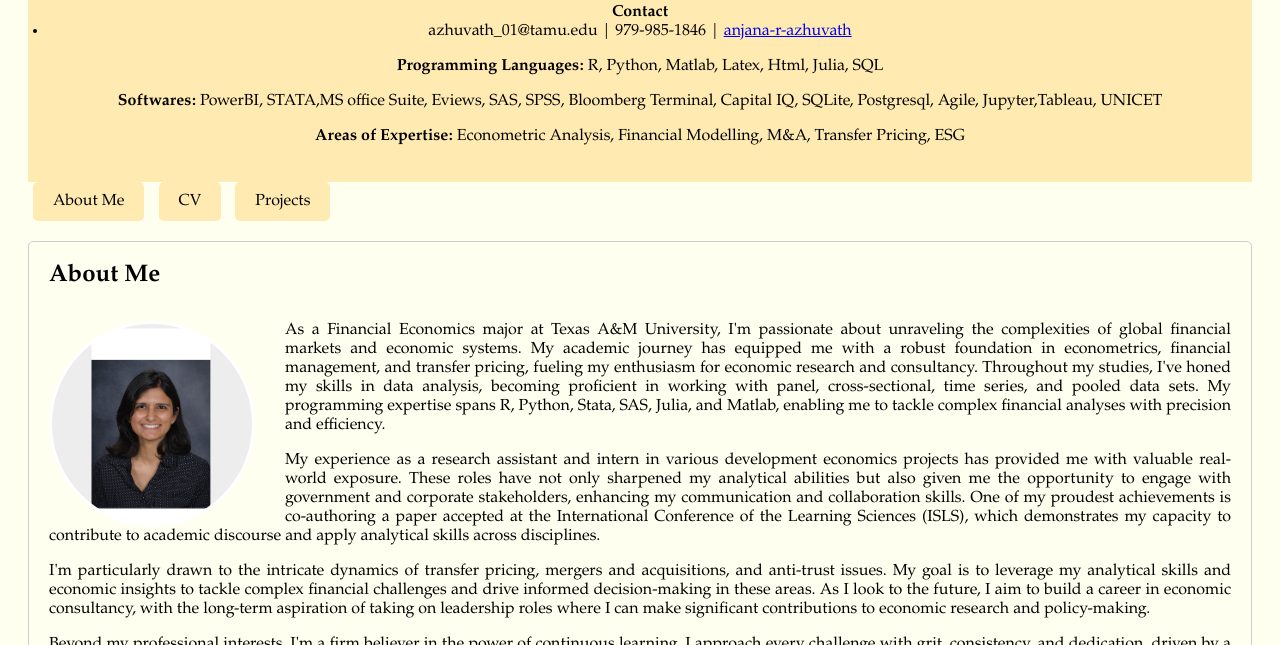
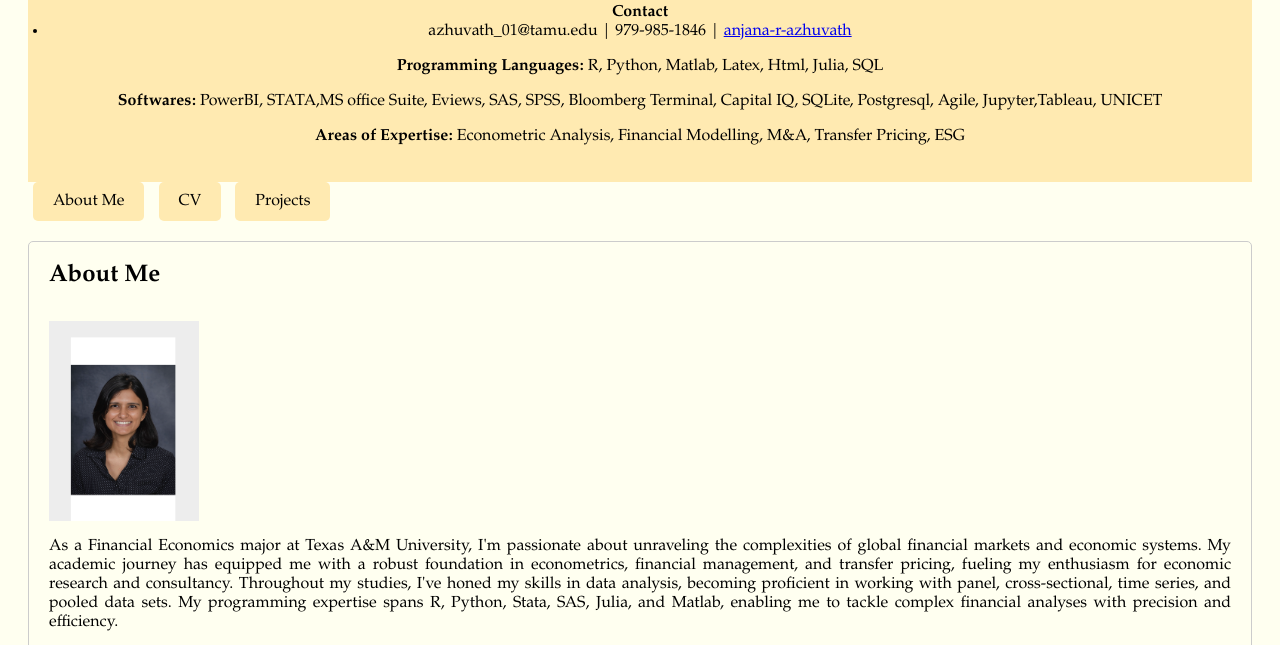
Before and after one commit to Anjana-Azhuvath/portfolio, a plain HTML site: page index.html in a window 1280 px wide. Shown: the part 126-771 px from the top of the page. Drawn offline with Linux system fonts and the light colour scheme.

Commit message:
Update index.html

```diff
--- a/index.html
+++ b/index.html
@@ -40,14 +40,10 @@
             display: block;
         }
         .profile-pic {
-            width: 200px; /* Adjust size as needed */
-            height: 200px; /* Adjust size as needed */
-            border-radius: 50%;
-            border: 3px solid white; /* Optional: adds a border */
-            overflow: hidden;
-            transition: transform 0.3s; /* Smooth transition for zoom effect */
-            float: left; /* Align the image to the left */
-            margin-right: 30px; /* Space between image and text */
+            width: 150px;
+            height: 200px; /* Adjust height as needed */
+            border-radius: 0;
+            object-fit: cover;
         }
         .profile-pic:hover {
             transform: scale(1.2); /* Zoom in on hover */
```
